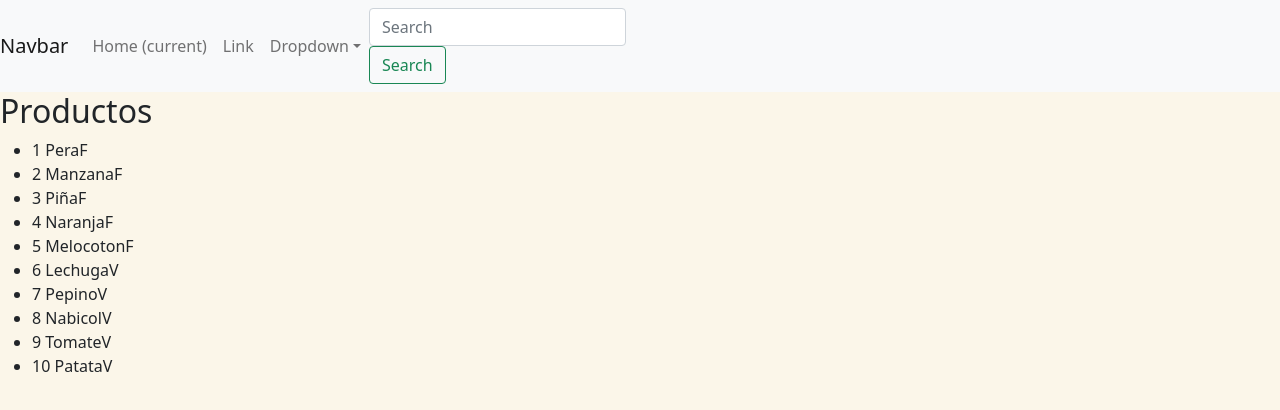
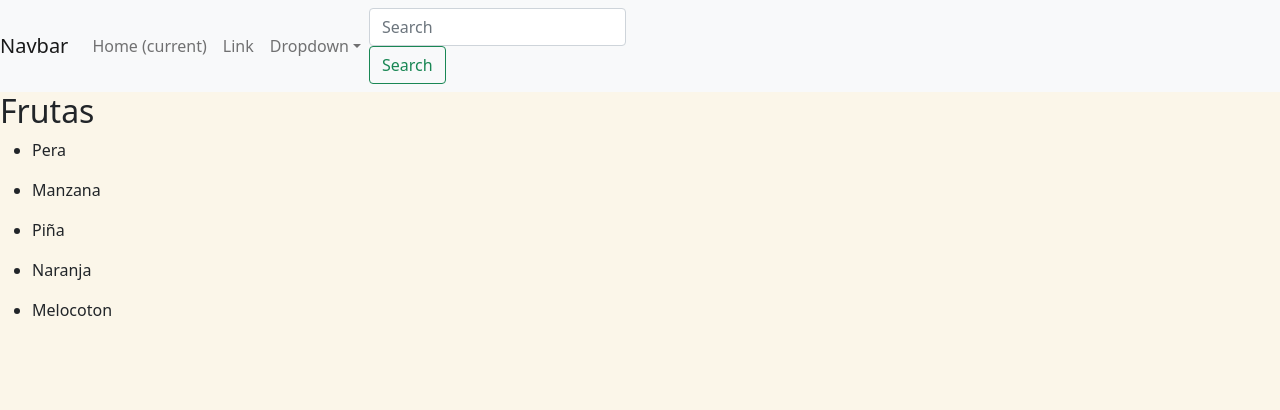
Before and after one commit to adrianmiralles99/enTemporada-front, an Angular app: page / in a window 1280 px wide. Shown: the top 410 px of the page. Built offline with nearby package versions, Linux system fonts and the light colour scheme.

Commit message:
pulleando

```diff
--- a/src/app/productes/productes.component.html
+++ b/src/app/productes/productes.component.html
@@ -1,6 +1,6 @@
-<h2>Productos</h2>
-<ul>
-<li *ngFor="let articulo of articulos">
-    <span>{{articulo.id}}</span> {{articulo.nombre}}{{articulo.tipo}}
+<h2>Frutas</h2>
+<ul *ngFor="let articulo of articulos">
+    <li *ngIf="articulo.tipo=='F'">
+    <span>{{articulo.nombre}}</span>
   </li>
 </ul>
```
